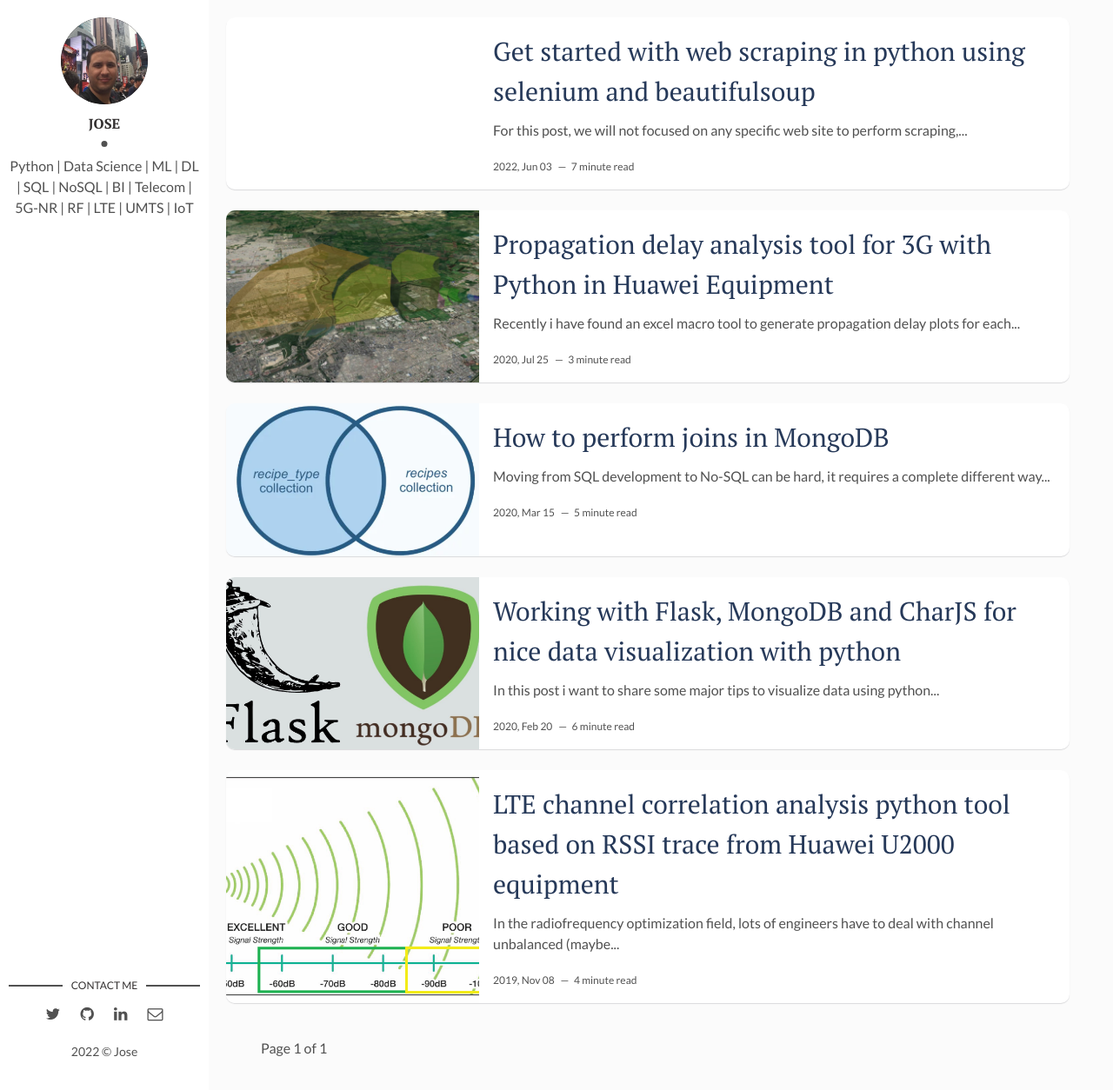
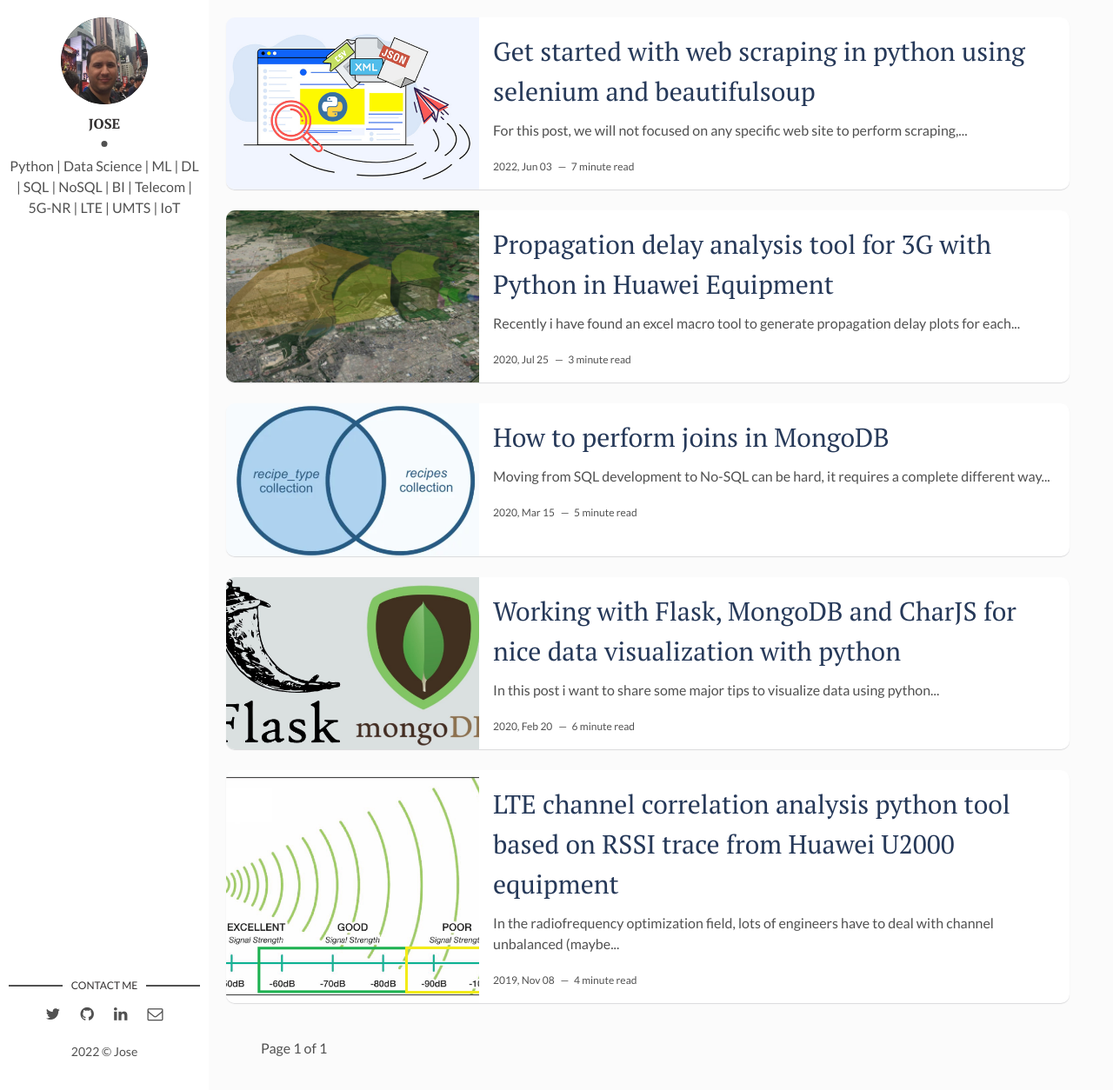
Before and after one commit to joch182/joch182.github.io, a Jekyll site: the page built from index.html, in a window 1280 px wide and 1254 px high. Shown: the whole window at 87% size. Built offline with Jekyll 4.4.1, drawn with Linux system fonts in a browser that asks for light colours; the list of posts is cut into pages by our own code.

Commit message:
fix issue with image

```diff
--- a/_config.yml
+++ b/_config.yml
@@ -9,7 +9,7 @@ site-twitter: #if your site has a twitter account, enter it here
 # Author Settings
 author: Jose # add your name
 author-img: joch.JPG # add your photo
-about-author: Python | Data Science | ML | DL | SQL | NoSQL | BI | Telecom | 5G-NR | RF | LTE | UMTS | IoT  # add description
+about-author: Python | Data Science | ML | DL | SQL | NoSQL | BI | Telecom | 5G-NR | LTE | UMTS | IoT  # add description
 social-twitter: joc182 # add your Twitter handle
 social-facebook: # add your Facebook handle
 social-github: joch182 # add your Github handle
--- a/_posts/2022-06-03-get-started-python-web-scraping-selenium-beautifulsoup.markdown
+++ b/_posts/2022-06-03-get-started-python-web-scraping-selenium-beautifulsoup.markdown
@@ -3,7 +3,7 @@ layout: post
 title: Get started with web scraping in python using selenium and beautifulsoup
 date: 2022-06-02 21:00:00 -0500
 description: Learn how to perform some basic web scraping with python using libraries selenium and beautifulsoup
-img: posts_imgs/get-started-pyhton-webscraping/what-is-webscraping.png
+img: posts_imgs/get-started-pyhton-webscrapping/what-is-webscraping.png
 tags: [python, webscraping, selenium, beautifulsoup]
 ---
 
```
Also changed, not shown: assets/img/posts_imgs/get-started-pyhton-webscrapping/what-is-webscraping.png (renamed from assets/img/posts_imgs/get-started-pyhton-webscrapping/what-is-webscrapping.png).
